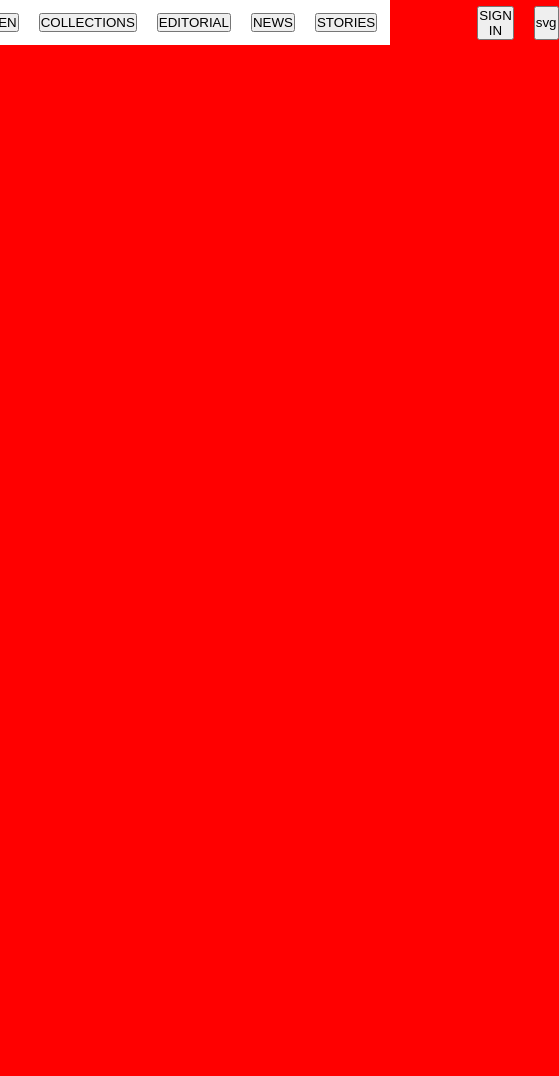
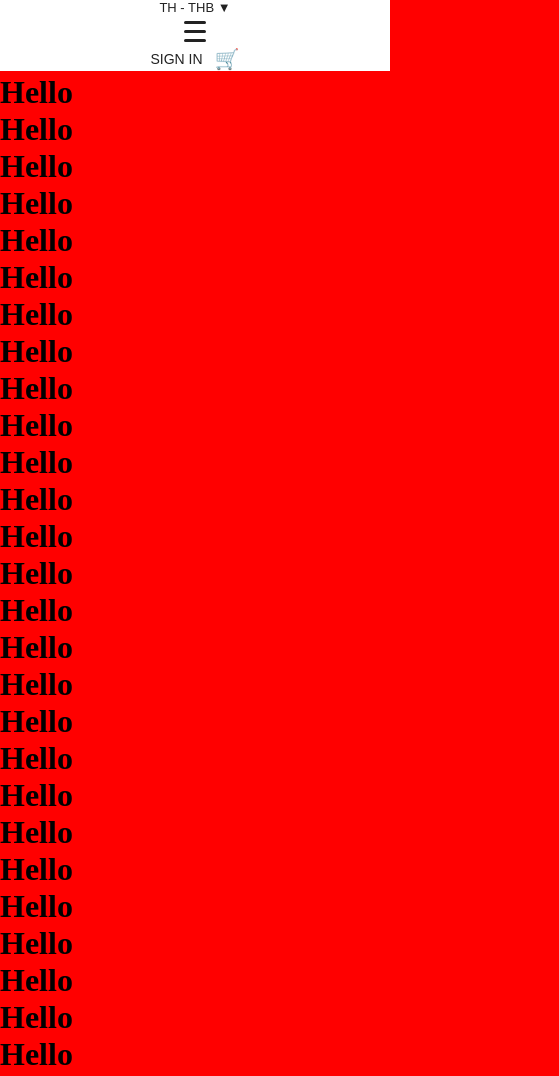
Before and after one commit to PHET45/Plaimanas-test, a plain HTML site: page index.html in a window 390 px wide. Shown: the top 1076 px of the page, 559 px wide, since content can reach past the window. Before the commit the page ends 844 px from the top, so only its background shows below. Drawn offline with Linux system fonts and the light colour scheme.

Commit message:
Refactor header navigation and improve responsive design

```diff
--- a/index.html
+++ b/index.html
@@ -3,26 +3,74 @@
 <head>
     <meta charset="UTF-8">
     <meta name="viewport" content="width=device-width, initial-scale=1.0">
+    <meta name="description" content="Your description here">
+    <meta name="keywords" content="keyword1, keyword2">
     <title>Document</title>
     <link rel="stylesheet" href="style.css">
 </head>
 <body>
     <header>
         <nav>
-            <button>TH-THB</button>
-            <ul>
-                <button>WOMEN</button>
-                <button>COLLECTIONS</button>
-                <button>EDITORIAL</button>
-                <button>NEWS</button>
-                <button>STORIES</button>
-            </ul>
-            <div class="button-right">
-                <button>SIGN IN</button>
-                <button>svg</button>
+            <div class="nav-left">TH - THB &#9660;</div>
+            <div class="nav-center">
+                <ul class="nav-menu">
+                    <li>WOMEN</li>
+                    <li>COLLECTIONS</li>
+                    <li>EDITORIAL</li>
+                    <li>NEWS</li>
+                    <li>STORIES</li>
+                </ul>
+            </div>
+            <button class="hamburger" aria-label="Open menu">
+                <span></span>
+                <span></span>
+                <span></span>
+            </button>
+            <div class="nav-right">
+                <span>SIGN IN</span>
+                <span class="nav-cart">&#128722;</span>
             </div>
         </nav>
     </header>
+    <h1>Hello</h1>
+    <h1>Hello</h1>
+    <h1>Hello</h1>
+    <h1>Hello</h1><h1>Hello</h1>
+    <h1>Hello</h1>
+    <h1>Hello</h1>
+    <h1>Hello</h1>
+    <h1>Hello</h1>
+    <h1>Hello</h1>
+    <h1>Hello</h1>
+    <h1>Hello</h1>
+    <h1>Hello</h1>
+    <h1>Hello</h1>
+    <h1>Hello</h1>
+    <h1>Hello</h1>
+    <h1>Hello</h1>
+    <h1>Hello</h1>
+    <h1>Hello</h1>
+    <h1>Hello</h1>
+    <h1>Hello</h1>
+    <h1>Hello</h1>
+    <h1>Hello</h1>
+    <h1>Hello</h1>
+    <h1>Hello</h1>
+    <h1>Hello</h1>
+    <h1>Hello</h1>
+    <h1>Hello</h1>
+    <h1>Hello</h1>
+    <h1>Hello</h1>
+    <h1>Hello</h1>
+    <h1>Hello</h1>
+    <h1>Hello</h1>
+    <h1>Hello</h1>
+    <h1>Hello</h1>
+    <h1>Hello</h1>
+    <h1>Hello</h1>
+    <h1>Hello</h1>
+    <h1>Hello</h1>
+
 </body>
 <script src="script.js"></script>
 </html>
--- a/style.css
+++ b/style.css
@@ -5,20 +5,88 @@ body{
     margin: 0;
     padding: 0;
 }
+header{
+    position: fixed;
+    width: 100%;
+    padding: 0 32px;
+    background-color: #fff;
+}
+nav{
+    display: flex;
+    justify-content: space-between;
+    align-items: center;
+    height: 48px;
+    position: relative;
+    z-index: 10;
+}
 
-nav{
-    background-color: #FFFF;
+.nav-left {
+    font-size: 14px;
+    font-family: Arial, sans-serif;
+    color: #222;
+}
+
+.nav-center {
+    flex: 1;
     display: flex;
     justify-content: center;
     align-items: center;
-    height: 45px;
-    column-gap:100px
+}
+
+.nav-menu {
+    display: flex;
+    gap: 32px;
+    list-style: none;
+    font-size: 15px;
+    font-family: Arial, sans-serif;
+    color: #222;
+    font-weight: 400;
+}
+
+.nav-right {
+    display: flex;
+    align-items: center;
+    gap: 18px;
+    font-size: 14px;
+    font-family: Arial, sans-serif;
+    color: #222;
+}
+
+.nav-cart {
+    font-size: 20px;
+    margin-left: 2px;
+    cursor: pointer;
+}
+
+.hamburger {
+    display: none;
+    flex-direction: column;
+    justify-content: center;
+    align-items: center;
+    width: 32px;
+    height: 32px;
+    cursor: pointer;
+    background: none;
+    border: none;
+}
+.hamburger span {
+    display: block;
+    width: 22px;
+    height: 3px;
+    background: #222;
+    margin: 3px 0;
+    border-radius: 2px;
+    transition: 0.3s;
 }
 
 ul{
     display: flex;
     list-style: none;
     gap: 20px;
+}
+
+li {
+    display: inline;
 }
 
 .button-right{
@@ -34,4 +102,44 @@ ul{
 
 button{
     cursor: pointer;
+    transition: background-color 0.3s;
 }
+
+button:hover {
+    background-color: #f0f0f0;
+}
+
+@media (max-width: 768px) {
+    nav {
+        flex-direction: column;
+        height: auto;
+    }
+    .button-right {
+        flex-direction: column;
+    }
+    ul {
+        flex-direction: column;
+        gap: 10px;
+    }
+}
+
+@media (max-width: 900px) {
+    .nav-center {
+        display: none;
+    }
+    .hamburger {
+        display: flex;
+    }
+}
+
+@media (max-width: 600px) {
+    nav {
+        padding: 0 10px;
+    }
+    .nav-right {
+        gap: 10px;
+    }
+    .nav-left {
+        font-size: 13px;
+    }
+}
```
